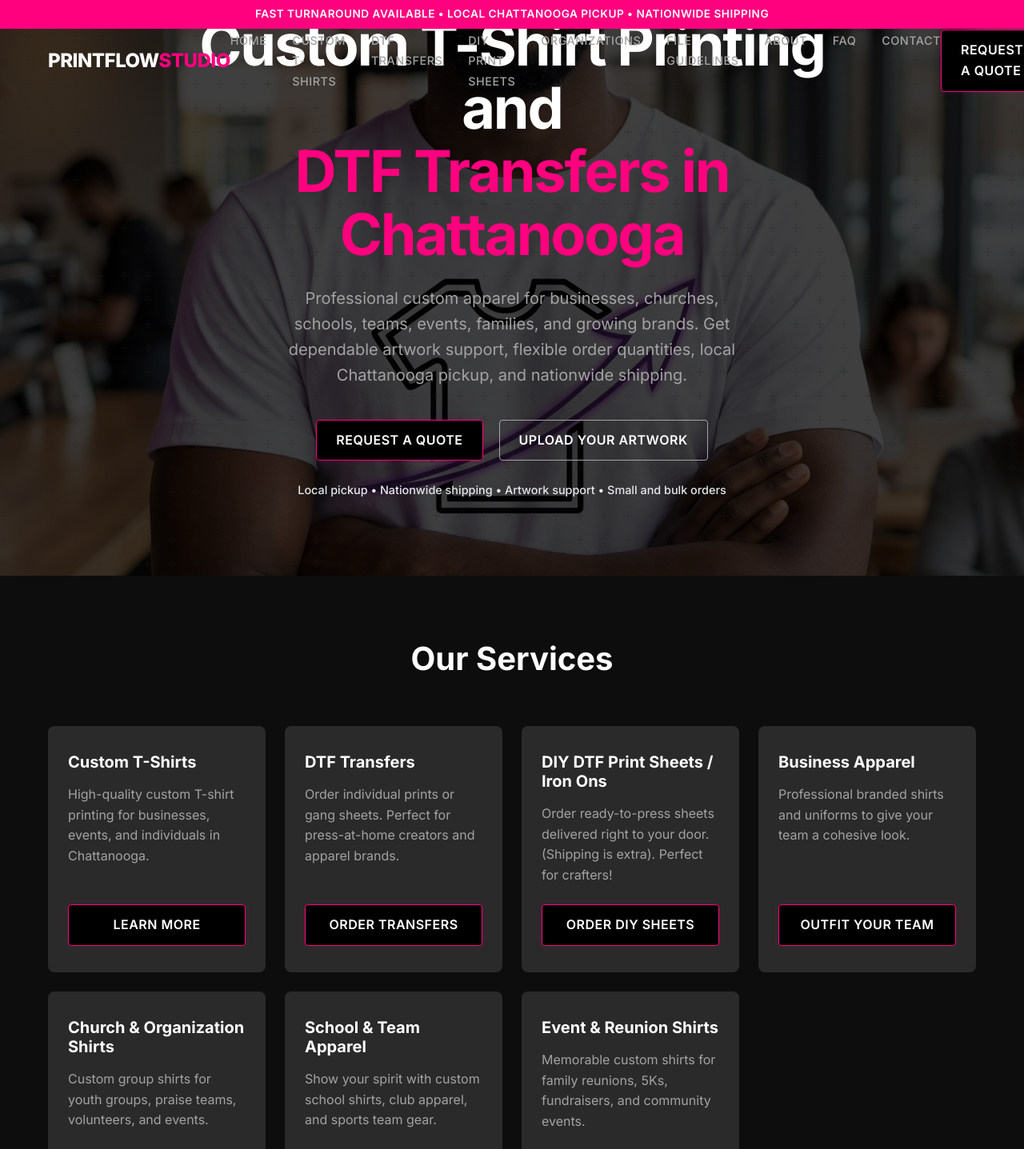
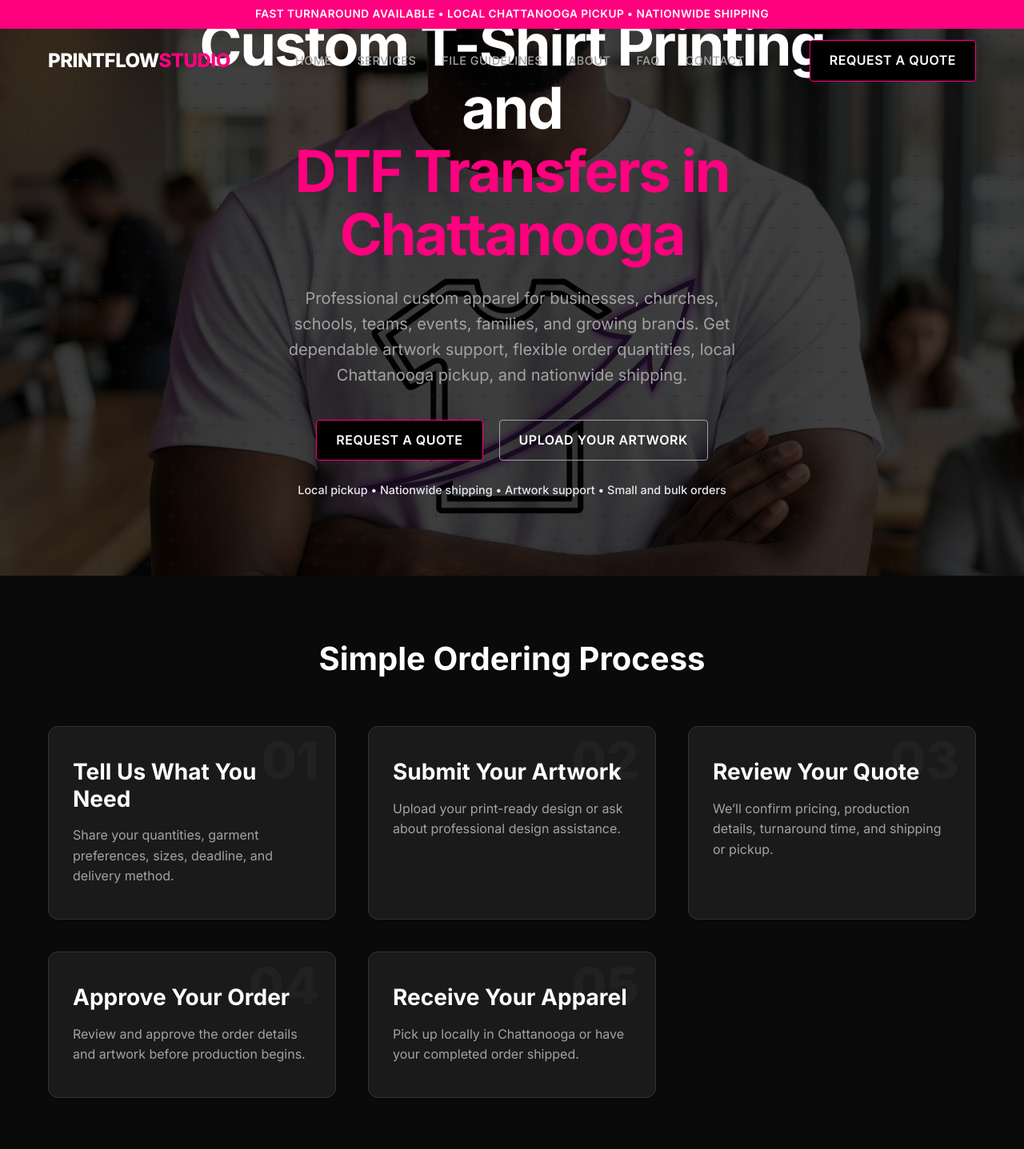
Before and after one commit to charleshllw2/printflow-web, a React (Vite) app: page / in a window 1280 px wide. Shown: the top 1437 px of the page at 80% size. Built offline with nearby package versions, Linux system fonts and the light colour scheme.

Commit message:
refactor: simplify homepage and move services to dedicated page

```diff
--- a/src/App.tsx
+++ b/src/App.tsx
@@ -16,6 +16,7 @@ import EventShirts from "./pages/Services/EventShirts";
 import PromotionalProducts from "./pages/Services/PromotionalProducts";
 import DesignServices from "./pages/Services/DesignServices";
 import DIYPrintSheets from "./pages/Services/DIYPrintSheets";
+import Services from "./pages/Services";
 import Quote from "./pages/Quote";
 import About from "./pages/About";
 import FAQ from "./pages/FAQ";
@@ -44,6 +45,7 @@ export default function App() {
         <Route path="/admin" element={<Admin />} />
 
         {/* Service Pages */}
+        <Route path="/services" element={<Services />} />
         <Route path="/custom-t-shirts-chattanooga" element={<CustomTShirts />} />
         <Route path="/dtf-transfers-chattanooga" element={<DTFTransfers />} />
         <Route path="/business-apparel-chattanooga" element={<BusinessApparel />} />
--- a/src/components/Navbar.tsx
+++ b/src/components/Navbar.tsx
@@ -31,23 +31,7 @@ export default function Navbar() {
                             <Link to="/" onClick={() => window.scrollTo(0, 0)}>Home</Link>
                         </li>
                         <li>
-                            <Link to="/custom-t-shirts-chattanooga">Custom T-Shirts</Link>
-                        </li>
-                        <li>
-                            <Link to="/dtf-transfers-chattanooga">DTF Transfers</Link>
-                        </li>
-                        <li>
-                            <Link to="/diy-dtf-print-sheets">DIY Print Sheets</Link>
-                        </li>
-                        <li className="dropdown">
-                            <button className="dropbtn" aria-haspopup="true" aria-expanded="false">Organizations</button>
-                            <div className="dropdown-content">
-                                <Link to="/business-apparel-chattanooga">Business Apparel</Link>
-                                <Link to="/church-shirts-chattanooga">Church Shirts</Link>
-                                <Link to="/school-spirit-wear-chattanooga">School Apparel</Link>
-                                <Link to="/sports-team-shirts-chattanooga">Sports Teams</Link>
-                                <Link to="/event-shirts-chattanooga">Events & Fundraisers</Link>
-                            </div>
+                            <Link to="/services">Services</Link>
                         </li>
                         <li>
                             <Link to="/file-guidelines">File Guidelines</Link>
@@ -83,14 +67,7 @@ export default function Navbar() {
                     {/* Mobile Menu */}
                     <div className={`mobile-menu ${mobileMenuOpen ? 'open' : ''}`}>
                         <Link to="/" onClick={() => setMobileMenuOpen(false)}>Home</Link>
-                        <Link to="/custom-t-shirts-chattanooga" onClick={() => setMobileMenuOpen(false)}>Custom T-Shirts</Link>
-                        <Link to="/dtf-transfers-chattanooga" onClick={() => setMobileMenuOpen(false)}>DTF Transfers</Link>
-                        <Link to="/diy-dtf-print-sheets" onClick={() => setMobileMenuOpen(false)}>DIY Print Sheets</Link>
-                        <Link to="/business-apparel-chattanooga" onClick={() => setMobileMenuOpen(false)}>Business Apparel</Link>
-                        <Link to="/church-shirts-chattanooga" onClick={() => setMobileMenuOpen(false)}>Church Shirts</Link>
-                        <Link to="/school-spirit-wear-chattanooga" onClick={() => setMobileMenuOpen(false)}>School Apparel</Link>
-                        <Link to="/sports-team-shirts-chattanooga" onClick={() => setMobileMenuOpen(false)}>Sports Teams</Link>
-                        <Link to="/event-shirts-chattanooga" onClick={() => setMobileMenuOpen(false)}>Event Shirts</Link>
+                        <Link to="/services" onClick={() => setMobileMenuOpen(false)}>Services</Link>
                         <Link to="/file-guidelines" onClick={() => setMobileMenuOpen(false)}>File Guidelines</Link>
                         <Link to="/about" onClick={() => setMobileMenuOpen(false)}>About</Link>
                         <Link to="/faq" onClick={() => setMobileMenuOpen(false)}>FAQ</Link>
--- a/src/pages/Home.tsx
+++ b/src/pages/Home.tsx
@@ -1,9 +1,7 @@
 import Layout from "../components/Layout";
 import SEO from "../components/SEO";
 import Hero from "../components/Hero";
-import OrderOptions from "../components/OrderOptions";
 import HowItWorks from "../components/HowItWorks";
-import ServicesGrid from "../components/ServicesGrid";
 import WhyChooseUs from "../components/WhyChooseUs";
 import Showcase from "../components/Showcase";
 import Testimonials from "../components/Testimonials";
@@ -54,8 +52,6 @@ export default function Home() {
                 schema={homeSchema}
             />
             <Hero />
-            <ServicesGrid />
-            <OrderOptions />
             <HowItWorks />
             <LocalServiceArea />
             <WhyChooseUs />
--- /dev/null
+++ b/src/pages/Services.tsx
@@ -0,0 +1,27 @@
+import Layout from "../components/Layout";
+import SEO from "../components/SEO";
+import ServicesGrid from "../components/ServicesGrid";
+import OrderOptions from "../components/OrderOptions";
+
+export default function Services() {
+    return (
+        <Layout>
+            <SEO
+                title="Our Services | PrintFlow Studio Chattanooga"
+                description="Explore our custom apparel services, DTF transfers, DIY print sheets, and business apparel options at PrintFlow Studio."
+            />
+            <div className="section bg-light text-center" style={{ paddingTop: '100px', paddingBottom: '40px' }}>
+                <div className="container">
+                    <h1>Our Services</h1>
+                    <p className="subtitle" style={{ maxWidth: '600px', margin: '0 auto', fontSize: '1.2rem', color: 'var(--text-secondary)' }}>
+                        From local custom apparel orders to nationwide DTF transfers, we have you covered.
+                    </p>
+                </div>
+            </div>
+
+            <OrderOptions />
+            <div style={{ paddingBottom: '40px' }}></div>
+            <ServicesGrid />
+        </Layout>
+    );
+}
```
